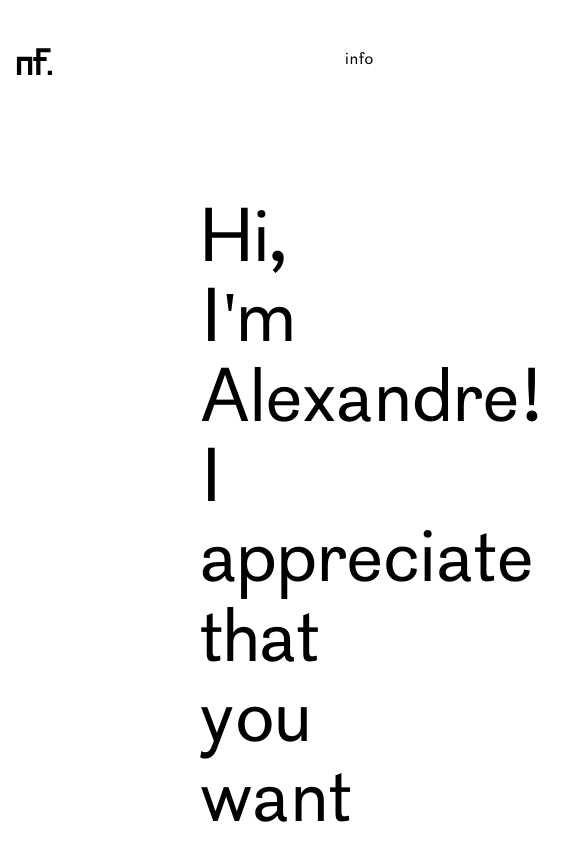
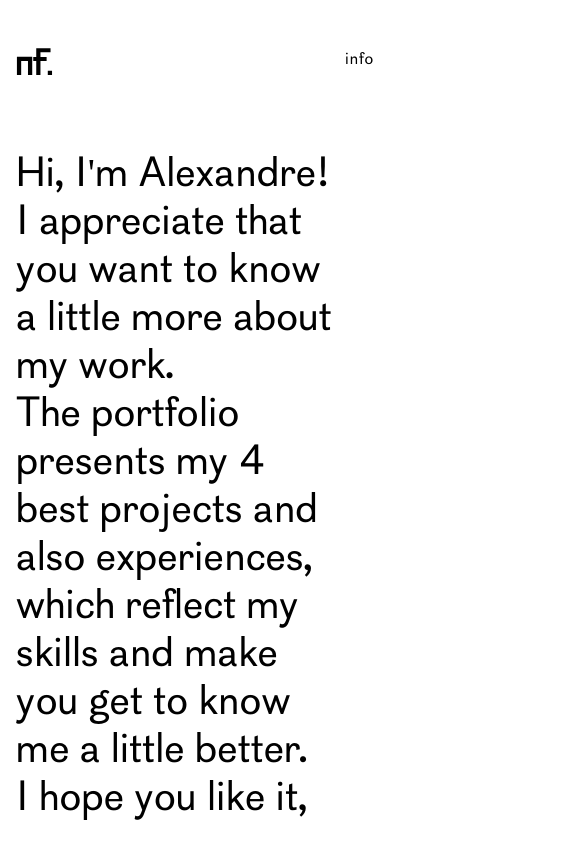
Before and after one commit to alexpinho/notfound_stage2, a React (Create React App) app: page /info in a window 390 px wide. Shown: the top 844 px of the page, 585 px wide, since content can reach past the window. Built offline with nearby package versions, Linux system fonts and the light colour scheme; the HTML template or start-up script is replaced by a standard one.

Commit message:
info text mobile first

```diff
--- a/src/Pages/Info.js
+++ b/src/Pages/Info.js
@@ -7,8 +7,8 @@ const Info = () => {
       <div className="info">
         <div className="info-text">
           <h2>
-            Hi, I'm Alexandre! I appreciate that you want to know a little more
-            about my work.
+            Hi, I'm Alexandre! <br /> I appreciate that you want to know a
+            little more about my work.
             <br />
             The portfolio presents my 4 best projects and also experiences,
             which reflect my skills and make you get to know me a little better.
--- a/src/styles/base.scss
+++ b/src/styles/base.scss
@@ -26,11 +26,15 @@ h1 {
 
 h2 {
   font-family: "Cotham";
-  font-size: 4.5rem;
-  line-height: 5rem;
+  font-size: 2.5rem;
+  line-height: 3rem;
   font-weight: normal;
-  letter-spacing: 0.025rem;
+  letter-spacing: 0.015rem;
   color: $primary-color;
+
+  // font-size: 4.5rem;
+  // line-height: 5rem;
+  // letter-spacing: 0.025rem;
 }
 
 .navbar-elements {
--- a/src/styles/pages/info.scss
+++ b/src/styles/pages/info.scss
@@ -1,7 +1,11 @@
 .info {
   &-text {
-    margin-top: 8rem;
-    margin-left: 12.5rem;
-    max-width: 53rem;
+    margin-top: 4.8rem;
+    margin-left: 1rem;
+    max-width: 20rem;
+
+    // margin-top: 8rem;
+    // margin-left: 12.5rem;
+    // max-width: 53rem;
   }
 }
```
